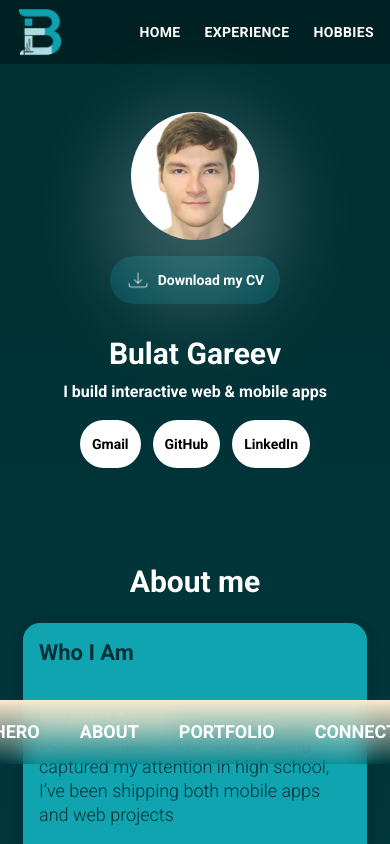
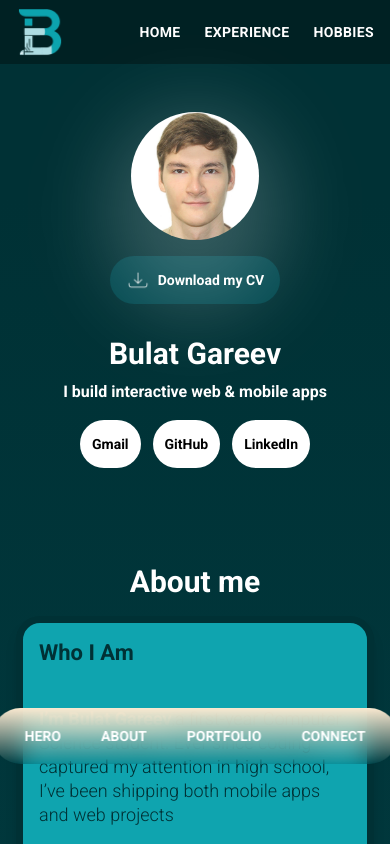
Before and after one commit to gareev-bulat/PortfolioWebsite, a Next.js app: page / in a window 390 px wide. Shown: the top 844 px of the page. Built offline with nearby package versions, Linux system fonts and the light colour scheme.

Commit message:
sidenavbar align for mobile screens

```diff
--- a/components/sidenavbar.tsx
+++ b/components/sidenavbar.tsx
@@ -4,8 +4,22 @@ import Link from "next/link";
 
 const SideNavBar = () => {
   return (
-    <div className='fixed z-10 bottom-0 left-1/2 transform -translate-x-1/2 mb-20 p-5 px-10 h-auto rounded-lg flex flex-col justify-center bg-gradient-to-b from-brand-200 to-brand-500/20 backdrop-blur-md '>
-        <ul className='flex flex-row space-x-10 text-white text-base items-center'>
+    <div className='fixed
+                    z-10
+                    bottom-0
+                    left-1/2
+                    transform
+                    -translate-x-1/2
+                    mb-20
+                    p-2 px-8
+                    md:p-4
+                    sm:px-6
+                    h-auto
+                    rounded-lg
+                    flex flex-col
+                    justify-center
+                    bg-gradient-to-b from-brand-200 to-brand-500/20 backdrop-blur-md '>
+        <ul className='flex flex-row space-x-10 md:space-x-10 md:px-4 text-white text-sm md:text-base items-center'>
             <li><Link href="#hero">HERO</Link></li>
             <li><Link href="#aboutme">ABOUT</Link></li>
             <li><Link href="#portfolio">PORTFOLIO</Link></li>
```
